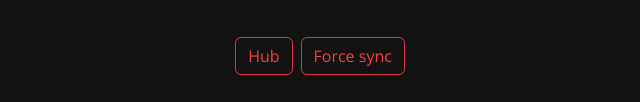
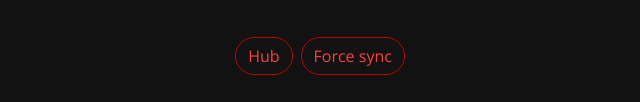
Before and after one commit to Furtif2005Sno/portfolio, a plain HTML site: page index.html in a window 1280 px wide. Shown: the part 3979-4081 px from the top of the page, 320-960 px from the left. Drawn offline with nearby package versions, Linux system fonts and the light colour scheme.

Commit message:
petite adaptation des boutons HUB et Force Sync

```diff
--- a/css/style.css
+++ b/css/style.css
@@ -151,3 +151,11 @@ body {
     --bs-btn-color: #ff3e3e; /* Couleur du texte */
     --bs-btn-hover-color: #fff; /* Couleur du texte au survol */
   }
+
+  .custom-danger2 {
+    --bs-btn-border-color: #bb0505; /* Ta couleur rouge personnalisée */
+    --bs-btn-hover-bg: #bb0505; /* Fond au survol */
+    --bs-btn-hover-border-color: #bb0505; /* Bordure au survol */
+    --bs-btn-color: #fff; /* Couleur du texte */
+    --bs-btn-hover-color: #fff; /* Couleur du texte au survol */
+  }
--- a/index.html
+++ b/index.html
@@ -388,8 +388,8 @@
       <div class="row justify-content-center">
         <div class="col-12 col-md-auto text-center">
           <div class="d-flex flex-column flex-md-row justify-content-center gap-2">
-            <a href="https://jolan-nrt.duckdns.org/" class="btn btn-outline-danger">Hub</a>
-            <a href="https://portfolio.jolan-nrt.duckdns.org/git-sync.php" class="btn btn-outline-danger">Force sync</a>
+            <a href="https://jolan-nrt.duckdns.org/" class="btn btn-outline-danger rounded-pill custom-danger2">Hub</a>
+            <a href="https://portfolio.jolan-nrt.duckdns.org/git-sync.php" class="btn btn-outline-danger rounded-pill custom-danger2">Force sync</a>
           </div>
         </div>
       </div>
```
